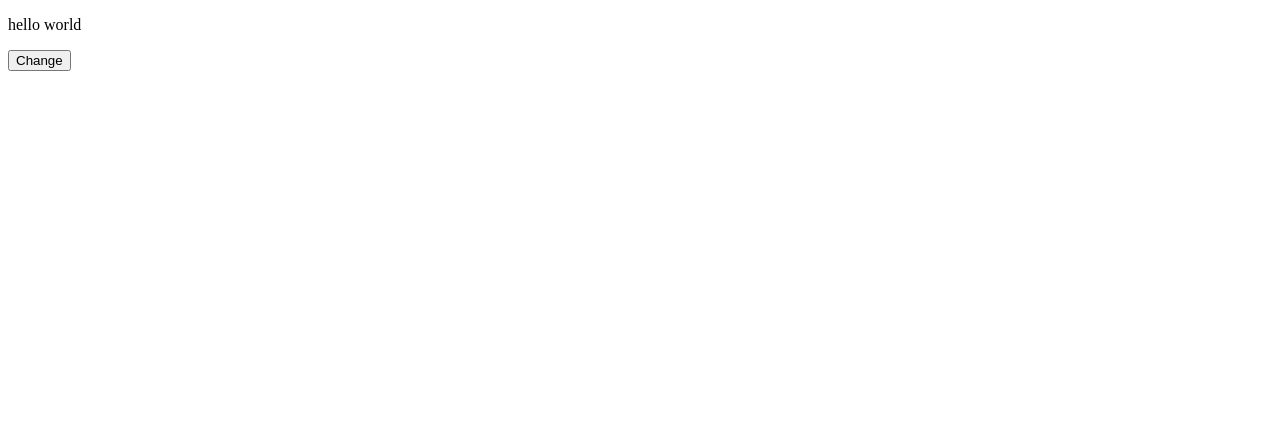
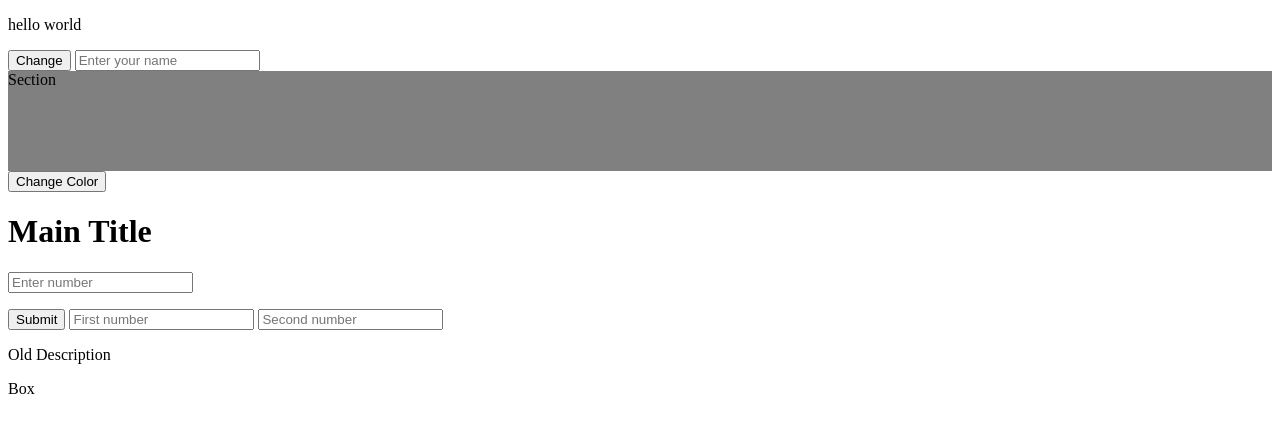
Before and after one commit to zaidahmed6500/javascript-DOM-assignment, a plain HTML site: page index.html in a window 1280 px wide. Drawn offline with Linux system fonts and the light colour scheme.

Commit message:
Update index.html

```diff
--- a/index.html
+++ b/index.html
@@ -11,6 +11,48 @@
 
     <button onclick="ChangeText()">Change</button>
 
+  <!-- 2 -->
+  <input type="text" id="nameInput" placeholder="Enter your name">
+  <div id="result"></div>
+
+
+
+  <!-- 3 -->
+  <section id="container" style="height: 100px; background: gray;">Section</section>
+  <button id="colorBtn">Change Color</button>
+
+
+  <!-- 4 -->
+  <h1 id="mainTitle">Main Title</h1>
+
+
+  <!-- 5 -->
+  <input type="number" id="num1" placeholder="Enter number">
+  <p id="output"></p>
+
+
+
+
+  <!-- 6 -->
+  <button class="submit-btn">Submit</button>
+
+
+
+  <!-- 7 -->
+
+  <input type="number" id="first" placeholder="First number">
+  <input type="number" id="second" placeholder="Second number">
+  <span id="sum"></span>
+
+
+  <!-- 8 -->
+  <p class="description">Old Description</p>
+
+
+
+  <!-- 9 -->
+  <div id="box">Box</div>
+
     <script src="app.js"></script>
 </body>
 </html>
```
